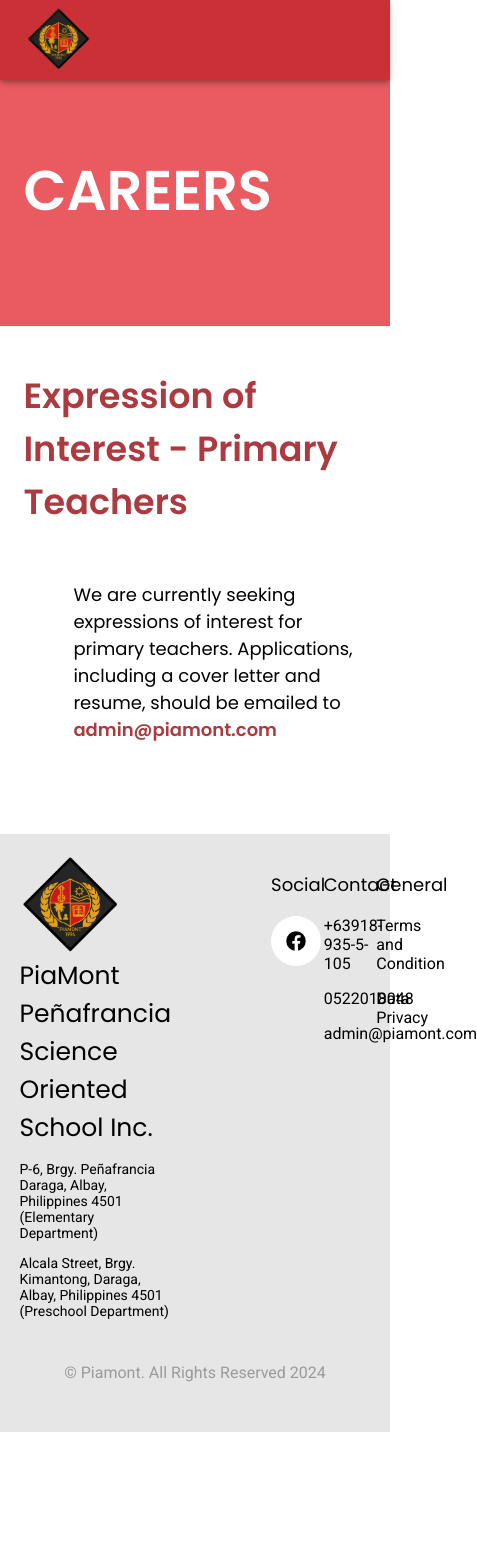
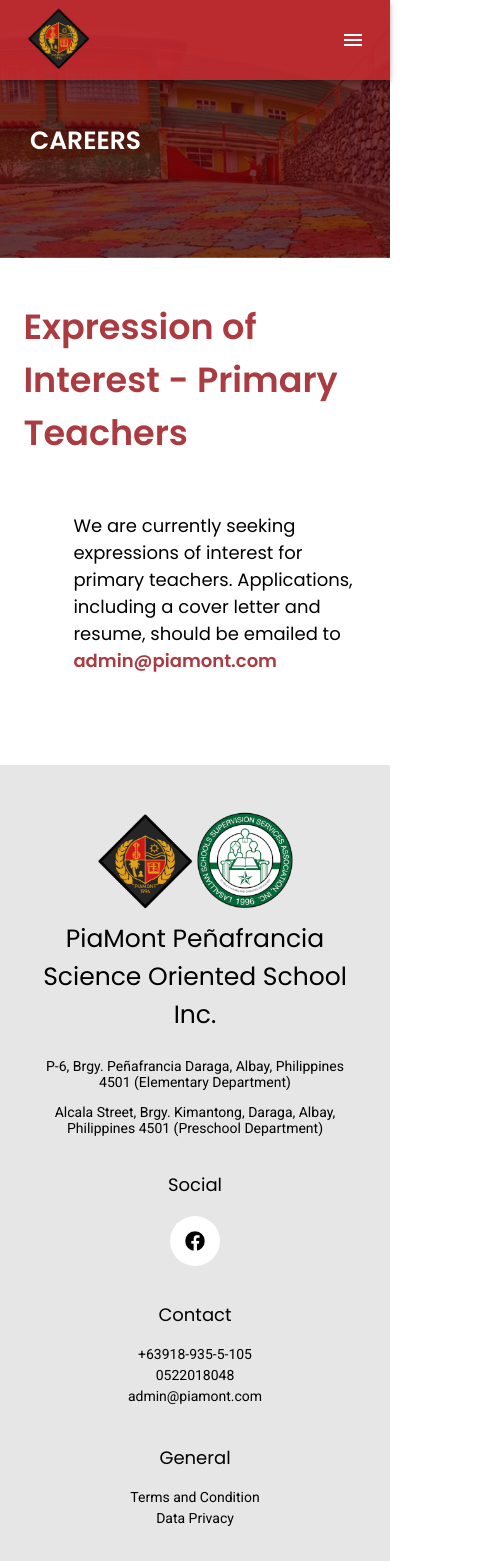
Before and after one commit to noellayantejr/piamont, a React (Create React App) app: page /careers in a window 390 px wide. Shown: the top 1561 px of the page, 477 px wide, since content can reach past the window. Before the commit the page ends 1432 px from the top, so only its background shows below. Built offline with nearby package versions, Linux system fonts and the light colour scheme.

Commit message:
add school background and make responsive in mobile

```diff
--- a/src/components/Footer/Footer.css
+++ b/src/components/Footer/Footer.css
@@ -11,8 +11,8 @@
   font-size: 25px;
   font-family: 'Poppins';
   font-weight: 500;
-  margin-top: 0;
-  margin-bottom: 10px;
+  margin-top: 10px;
+   margin-bottom: 10px;
 }
 .footer-address {
   font-size: 14px;
@@ -43,3 +43,58 @@
   border-radius: 50px;
   cursor: pointer;
 }
+.social-section {
+  margin-left: 100px;
+}
+.logo-section {
+  display: flex;
+  width: 100px;
+}
+
+@media only screen and (max-width: 768px) {
+  .card-container {
+    flex-direction: column;
+    align-items: center;
+    padding-top: 35px
+  }
+  .footer-logo-container {
+    display: flex;
+    justify-content: center;
+    align-items: center;
+    flex-direction: column;
+    margin-top: 10px;
+  }
+  .logo-section {
+    align-items: center;
+    justify-content: center;
+  }
+  .footer-address {
+    text-align: center;
+    margin-bottom: 0;
+    padding-right: 10px;
+    padding-left: 10px;
+  }
+  .school-title {
+    text-align: center;
+  }
+  .footer-section {
+    width: 100%;
+    display: flex;
+    justify-content: center;
+    align-items: center;
+    flex-direction: column;
+  }
+  .social-section {
+    margin-left: 0;
+  }
+  .footer-text {
+    margin: 0 0 5px 0;
+    font-size: 14px;
+  }
+  .card-title {
+    margin-top: 35px;
+  }
+  .copy-right-section {
+    font-size: 14px;
+  }
+}
--- a/src/components/Footer/Footer.js
+++ b/src/components/Footer/Footer.js
@@ -5,10 +5,18 @@
   return (
     <div className='footer-container'>
       <div className='card-container'>
-        <div>
-          <div style={{width: 100}}>
+        <div className='footer-logo-container'>
+          <div className='logo-section'>
             <img
               src={require('../../assets/images/logo.png')}
+              style={{
+                width: '100%',
+                height: '100%',
+                objectFit: 'contain'
+              }}
+            />
+            <img
+              src={require('../../assets/images/lasso-logo.png')}
               style={{
                 width: '100%',
                 height: '100%',
@@ -21,7 +29,7 @@
           <p className='footer-address'>Alcala Street, Brgy. Kimantong, Daraga, Albay, Philippines 4501 (Preschool Department)</p>
         </div>
 
-        <div className='footer-section' style={{marginLeft: '100px'}}>
+        <div className='footer-section social-section'>
           <p className='card-title'>Social</p>
 
           <div className="social-btn" onClick={() => window.open("https://www.facebook.com/PiamontSchool", "_blank")}>
@@ -37,16 +45,16 @@
         <div className='footer-section'>
           <p className='card-title'>Contact</p>
 
-          <p>+63918-935-5-105</p>
-          <p>0522018048</p>
-          <p>admin@piamont.com</p>
+          <p className='footer-text'>+63918-935-5-105</p>
+          <p className='footer-text'>0522018048</p>
+          <p className='footer-text'>admin@piamont.com</p>
         </div>
 
         <div className='footer-section'>
           <p className='card-title'>General</p>
 
-          <p>Terms and Condition</p>
-          <p>Data Privacy</p>
+          <p className='footer-text'>Terms and Condition</p>
+          <p className='footer-text'>Data Privacy</p>
         </div>
       </div>
 
--- a/src/components/Navbar/Navbar.css
+++ b/src/components/Navbar/Navbar.css
@@ -5,3 +5,34 @@
 .menu-item:hover {
   color: #ab3b40
 }
+.mobile-menu {
+  display: none !important;
+}
+
+@media only screen and (min-width: 769px) {
+  .mobile-menu-container {
+    display: none;
+  }
+}
+
+@media only screen and (max-width: 768px) {
+  .mobile-menu {
+    display: block !important;
+    float: left;
+    position: absolute;
+    right: 25px;
+    font-size: 30px;
+  }
+  .mobile-menu-container {
+    display: block;
+    position: absolute;
+    background-color: white;
+    top: 55px;
+    left: 50%;
+    transform: translateX(-50%);
+    width: 75%;
+    color: black;
+    padding: 10px 30px;
+    border-radius: 5px;
+  }
+}
--- a/src/components/Navbar/Navbar.js
+++ b/src/components/Navbar/Navbar.js
@@ -1,20 +1,21 @@
-import React, { useState } from 'react';
-import { useNavigate } from 'react-router-dom';
-import AppBar from '@mui/material/AppBar';
-import Box from '@mui/material/Box';
-import Toolbar from '@mui/material/Toolbar';
-import Typography from '@mui/material/Typography';
-import Button from '@mui/material/Button';
-import KeyboardArrowDownIcon from '@mui/icons-material/KeyboardArrowDown';
+import React, { useState, useRef, useEffect } from "react";
+import { useNavigate } from "react-router-dom";
+import AppBar from "@mui/material/AppBar";
+import Box from "@mui/material/Box";
+import Toolbar from "@mui/material/Toolbar";
+import Typography from "@mui/material/Typography";
+import Button from "@mui/material/Button";
+import KeyboardArrowDownIcon from "@mui/icons-material/KeyboardArrowDown";
 import "./Navbar.css";
+import MenuIcon from "@mui/icons-material/Menu";
 
 const navItems = [
-  { label: 'Home', path: '/' },
-  { label: 'About Us', path: '/about-us' },
-  { label: 'Gallery', path: '/gallery' },
-  { label: 'Admissions', path: '/admissions' },
-  { label: 'Careers', path: '/careers' },
-  { label: 'Contact us', path: '/contact-us' },
+  { label: "Home", path: "/" },
+  { label: "About Us", path: "/about-us" },
+  { label: "Gallery", path: "/gallery" },
+  { label: "Admissions", path: "/admissions" },
+  { label: "Careers", path: "/careers" },
+  { label: "Contact us", path: "/contact-us" },
 ];
 
 function Navbar() {
@@ -29,26 +30,38 @@
     setShowDropdown(false);
   };
 
-  const handleMenuClick = (path) => {
-    navigate(path);
-    setShowDropdown(false);
-  };
+  const [showMobileMenu, setShowMobileMenu] = useState(false);
+
+  const menuRef = useRef(null);
+  // Handle click outside
+  useEffect(() => {
+    const handleClickOutside = (event) => {
+      if (menuRef.current && !menuRef.current.contains(event.target)) {
+        setShowMobileMenu(false);
+      }
+    };
+
+    document.addEventListener("mousedown", handleClickOutside);
+    return () => {
+      document.removeEventListener("mousedown", handleClickOutside);
+    };
+  }, []);
 
   return (
     <AppBar
       component="nav"
       sx={{
-        backgroundColor: '#c62b31de',
-        height: '80px',
-        display: 'flex',
-        justifyContent: 'center',
+        backgroundColor: "#c62b31de",
+        height: "80px",
+        display: "flex",
+        justifyContent: "center",
       }}
     >
       <Toolbar>
-        <div style={{ width: '65px', margin: '15px 10px 15px 10px' }}>
+        <div style={{ width: "65px", margin: "15px 10px 15px 10px" }}>
           <img
-            src={require('../../assets/images/logo.png')}
-            style={{ width: '100%', height: '100%', objectFit: 'contain' }}
+            src={require("../../assets/images/logo.png")}
+            style={{ width: "100%", height: "100%", objectFit: "contain" }}
             alt="Logo"
           />
         </div>
@@ -57,31 +70,37 @@
           component="div"
           sx={{
             flexGrow: 1,
-            display: { xs: 'none', sm: 'block' },
-            fontSize: '23px',
-            fontFamily: 'Poppins',
+            display: { xs: "none", sm: "block" },
+            fontSize: "23px",
+            fontFamily: "Poppins",
             fontWeight: 600,
           }}
         >
           PiaMont Peñafrancia Science Oriented School Inc.
         </Typography>
-        <Box sx={{ display: { xs: 'none', sm: 'block' } }}>
+
+        <MenuIcon
+          className="mobile-menu"
+          onClick={() => setShowMobileMenu(!showMobileMenu)}
+        />
+
+        <Box sx={{ display: { xs: "none", sm: "block" } }}>
           {navItems.map((item) => (
             <React.Fragment key={item.label}>
-              {item.label === 'Admissions' ? (
+              {item.label === "Admissions" ? (
                 <div
                   onMouseEnter={handleMouseEnter}
                   onMouseLeave={handleMouseLeave}
-                  style={{ position: 'relative', display: 'inline-block' }}
+                  style={{ position: "relative", display: "inline-block" }}
                 >
                   <Button
                     sx={{
-                      color: '#fff',
-                      marginRight: '20px',
-                      fontSize: '16px',
-                      textTransform: 'capitalize',
-                      fontFamily: 'Roboto',
-                      fontWeight: '400',
+                      color: "#fff",
+                      marginRight: "20px",
+                      fontSize: "16px",
+                      textTransform: "capitalize",
+                      fontFamily: "Roboto",
+                      fontWeight: "400",
                     }}
                   >
                     {item.label} <KeyboardArrowDownIcon />
@@ -89,29 +108,33 @@
                   {showDropdown && (
                     <div
                       style={{
-                        position: 'absolute',
-                        top: '100%',
+                        position: "absolute",
+                        top: "100%",
                         left: 0,
-                        backgroundColor: '#fff',
-                        color: '#000',
-                        padding: '10px 20px',
-                        borderRadius: '4px',
-                        boxShadow: '0 4px 8px rgba(0,0,0,0.1)',
+                        backgroundColor: "#fff",
+                        color: "#000",
+                        padding: "10px 20px",
+                        borderRadius: "4px",
+                        boxShadow: "0 4px 8px rgba(0,0,0,0.1)",
                         zIndex: 1000,
-                        fontSize: '15px',
-                        fontFamily: 'Roboto',
-                        width: '100px'
+                        fontSize: "15px",
+                        fontFamily: "Roboto",
+                        width: "100px",
                       }}
                     >
                       <div
-                        className='menu-item'
-                        onClick={() => window.location.href = "/admissions/preschool"}
-                        >
+                        className="menu-item"
+                        onClick={() =>
+                          (window.location.href = "/admissions/preschool")
+                        }
+                      >
                         Preschool
                       </div>
                       <div
-                        className='menu-item'
-                        onClick={() => window.location.href = "/admissions/elementary"}
+                        className="menu-item"
+                        onClick={() =>
+                          (window.location.href = "/admissions/elementary")
+                        }
                       >
                         Elementary
                       </div>
@@ -122,12 +145,12 @@
                 <Button
                   onClick={() => navigate(item.path)}
                   sx={{
-                    color: '#fff',
-                    marginRight: '20px',
-                    fontSize: '16px',
-                    textTransform: 'capitalize',
-                    fontFamily: 'Roboto',
-                    fontWeight: '400',
+                    color: "#fff",
+                    marginRight: "20px",
+                    fontSize: "16px",
+                    textTransform: "capitalize",
+                    fontFamily: "Roboto",
+                    fontWeight: "400",
                   }}
                 >
                   {item.label}
@@ -137,6 +160,19 @@
           ))}
         </Box>
       </Toolbar>
+
+      <div
+        ref={menuRef}
+        className="mobile-menu-container"
+        style={{ display: showMobileMenu ? "block" : "none" }}
+      >
+        <p onClick={() => (window.location.href = "/")}>Home</p>
+        <p onClick={() => (window.location.href = "/about-us")}>About Us</p>
+        <p onClick={() => (window.location.href = "/gallery")}>Gallery</p>
+        <p>Admissions</p>
+        <p onClick={() => (window.location.href = "/careers")}>Careers</p>
+        <p onClick={() => (window.location.href = "/contact-us")}>Contact us</p>
+      </div>
     </AppBar>
   );
 }
--- a/src/pages/Gallery/Gallery.js
+++ b/src/pages/Gallery/Gallery.js
@@ -25,7 +25,7 @@
           style={{
             fontSize: "20px",
             fontFamily: "Roboto",
-            color: "#812e2e",
+            color: "#ffa2a2",
           }}
         >
           Events Calendar / Photos of Past Events / Event Details PiaMont School
--- a/src/pages/Home/Home.css
+++ b/src/pages/Home/Home.css
@@ -1,6 +1,9 @@
 .header-section {
   background-color: #e95b60;
   padding: 100px 6%;
+  background: linear-gradient(to right, #4d0507cc 0%, #4d0507cc 100%), url('../../assets/images/school-background.png');
+  background-position: right;
+  background-size: cover
 }
 .title {
   font-size: 56px;
@@ -12,9 +15,16 @@
   margin-bottom: 0;
   font-family: 'Poppins';
 }
+.sub-caption {
+  font-size: 16px;
+  color: rgb(255 239 239);
+  text-transform: capitalize;
+  margin-left: 20px;
+  font-weight: 100;
+}
 .subtitle {
   font-size: 35px;
-  color: #ffe51d;
+  color: #00b35e;
   font-weight: bold;
   margin-top: 30px;
   margin-bottom: 10px;
@@ -153,7 +163,7 @@
 }
 .event-image {
   width: 100%;
-  height: 300px;
+  height: 280px;
   object-fit: fill;
 }
 .event-card-section {
@@ -226,3 +236,77 @@
 .animate:hover {
   transform: scale(1.05);
 }
+.be-a-piamont-card {
+  width: 50%;
+}
+
+@media only screen and (max-width: 768px) {
+  .header-section {
+    display: flex;
+    justify-content: center;
+    align-items: center;
+    flex-direction: column;
+    padding: 100px 31px 100px 30px;
+  }
+  .title {
+    font-size: 25px;
+    line-height: 1.3;
+    width: 100%;
+  }
+  .subtitle {
+    font-size: 16px;
+    margin-top: 50px;
+  }
+  .classes-start {
+    font-size: 16px;
+    margin-top: 0;
+  }
+  .program-offered-btn {
+    font-size: 14px;
+    height: 50px;
+    width: 170px;
+  }
+  .container {
+    padding: 0 7%;
+  }
+  .be-a-piamont-section {
+    flex-direction: column;
+  }
+  .be-a-piamont-card {
+    width: 100%;
+    margin-bottom: 50px;
+  }
+  .be-a-piamont-header {
+    margin-top: 50px;
+  }
+  .be-a-piamont-details {
+    padding: 0;
+  }
+  .event-card-section {
+    flex-direction: column;
+  }
+  .event-card {
+    width: 100%;
+  }
+  .event-image {
+    height: 200px;
+  }
+  .program-section {
+    flex-direction: column;
+  }
+  .program-card {
+    width: 100%;
+  }
+  .program-title {
+    font-size: 20px;
+  }
+  .circle {
+    width: 150px;
+    height: 150px;
+    border-radius: 150px;
+  }
+  .offered-icon-image {
+    width: 70px;
+    height: 70px;
+  }
+}
```
Also changed, not shown: src/pages/Home/Home.js (+7 -13 lines), src/assets/images/lasso-logo.png (added), src/assets/images/school-background.png (added).
